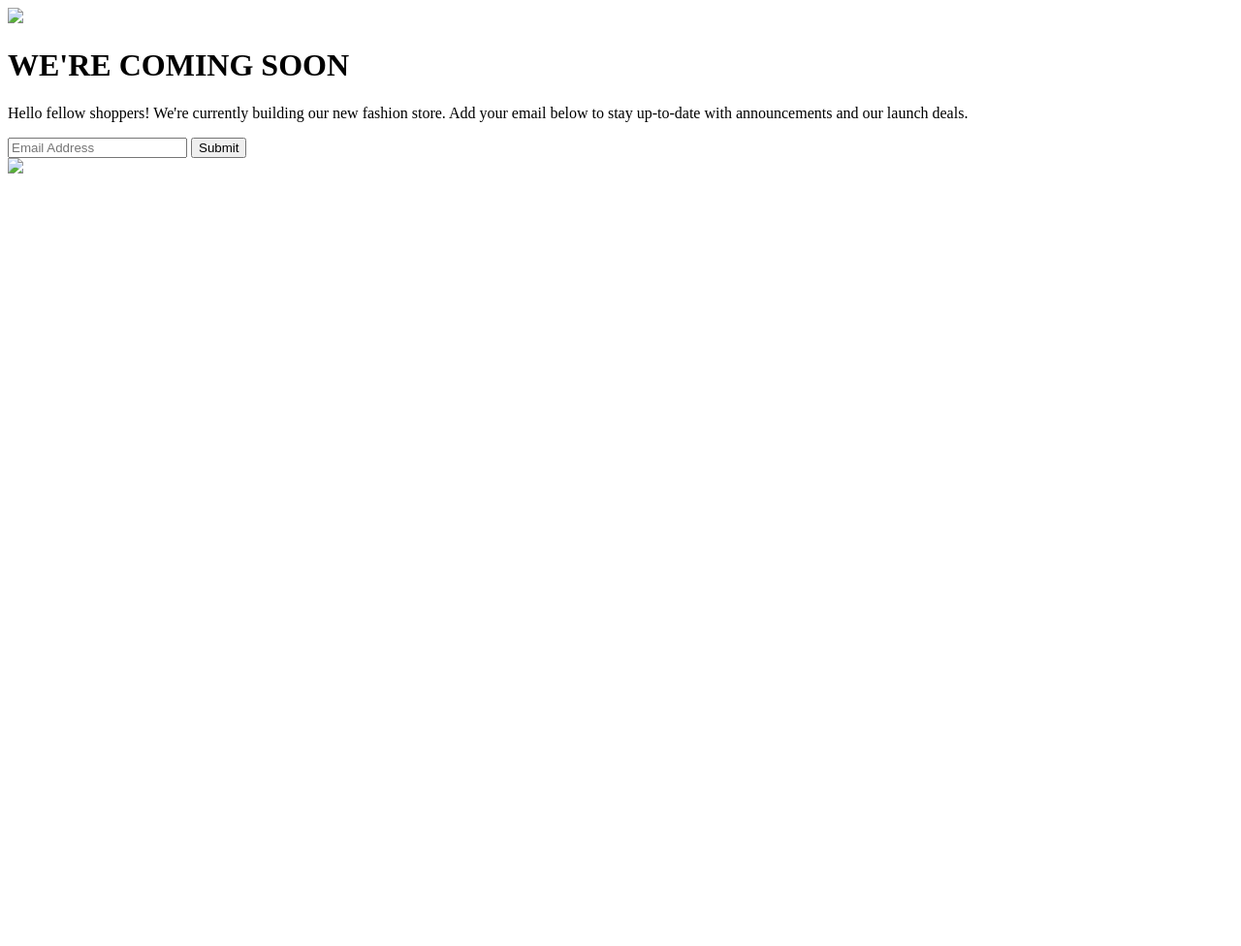
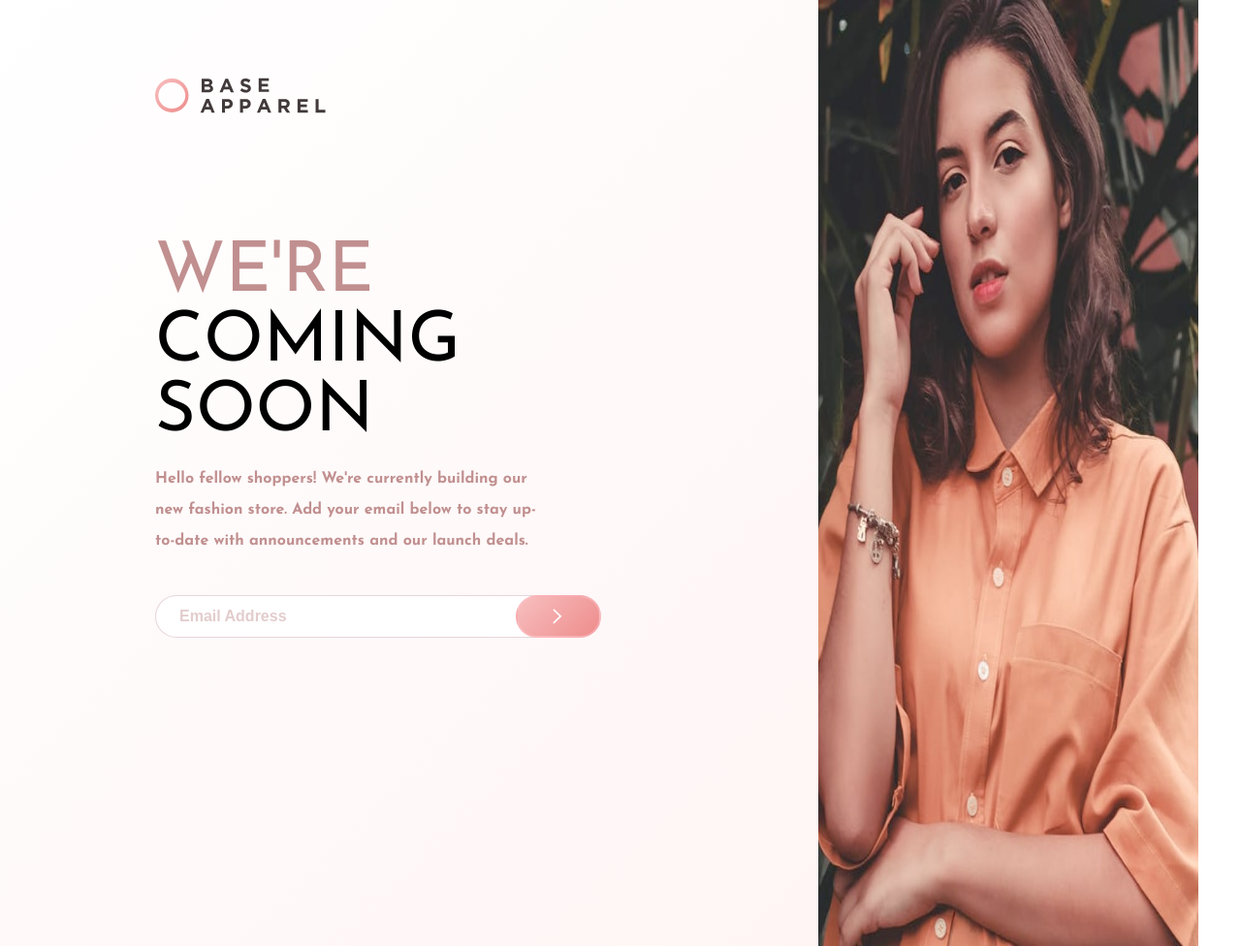
Before and after one commit to NERO-FAN/base-apparel-home-screen, a plain HTML site: page index.html in a window 1280 px wide. Shown: the whole page at 97% size. Before the commit the page ends 800 px from the top, so only its background shows below. Drawn offline with Linux system fonts and the light colour scheme.

Commit message:
Missing some styling, but most CSS and HTML reqs have been met

```diff
--- a/index.html
+++ b/index.html
@@ -3,22 +3,41 @@
 	<head>
 		<meta charset="UTF-8">
 		<title>Base Apparel</title>
+		<link rel="stylesheet" href="styles/coming-soon-page.css">
+		<style>
+			@font-face {
+				font-family: 'Josefin Sans';
+				src: url('fonts/JosefinSans-VariableFont_wght.ttf') format('truetype');
+			}
+		</style>
 	</head>
 	<body>
-		<div>
-			<img src="images/logo.svg">
-			<h1>WE'RE COMING SOON</h1>
-			<p>
-				Hello fellow shoppers! We're currently building our new fashion store. Add
-				your email below to stay up-to-date with announcements and our launch deals.
-			</p>
+		<div class="container">
+			<div class="page-text-container">
+				<div class="logo-image-container">
+					<img src="images/logo.svg" class="logo-image">
+				</div>
+				<div class="page-text">
+					<div>
+						<p class="other-words first-word">WE'RE</p>
+						<p class="other-words">COMING</p>
+						<p class="other-words">SOON</p>
+					</div>
+					<p class="intro-text">
+						Hello fellow shoppers! We're currently building our new fashion store. Add
+						your email below to stay up-to-date with announcements and our launch deals.
+					</p>
+					<div class="input-field">
+						<input class="text-input" type="text" name="email-address" placeholder="Email Address">
+						<button class="submit-button"></button>
+						<img class="arrow-image" src="images/icon-arrow.svg">
+					</div>
+				</div>
+			</div>
 			<div>
-				<input type="text" name="email-address" placeholder="Email Address">
-				<button>Submit</button>
+				<img class="model-image" src="images/hero-desktop.jpg">
 			</div>
 		</div>
-		<div>
-			<img src="images/hero-desktop.jpg">
-		</div>
+
 	</body>
 </html>
--- /dev/null
+++ b/styles/coming-soon-page.css
@@ -0,0 +1,91 @@
+body {
+    font-family: "Josefin Sans", sans-serif;
+    margin: 0 0 0 0;
+}
+
+.container {
+    display: grid;
+    min-height: 60.97rem;
+    grid-template-columns: 1.2fr 0.9fr;
+    grid-auto-rows: minmax(100px, auto);
+}
+
+.page-text-container{
+    background-image: linear-gradient(135deg, hsl(0, 0%, 100%), hsl(0, 100%, 98%)), url("../images/bg-pattern-desktop.svg");
+    display: grid;
+    justify-content: start;
+    padding: 5rem 14rem 12rem 10rem;
+}
+
+.logo-image {
+    width: 11rem;
+}
+
+.other-words {
+    font-weight: normal;
+    font-size: 4.5rem;
+    margin: 0 0 0 0;
+}
+
+.first-word {
+    color: hsl(0, 29%, 66%);
+}
+
+.intro-text {
+    color: hsl(0, 29%, 66%);
+    line-height: 2rem;
+    margin-bottom: 2.5rem;
+    margin-right: 4rem;
+}
+
+.page-text {
+    font-weight: 800;
+}
+
+
+.input-field {
+    position: relative;
+    display: inline-block;
+}
+
+.text-input {
+    width: 27rem;
+    height: 2.5rem;
+    border-radius: 2rem;
+    border: 1.5px solid rgba(205, 162, 170, 0.45);
+    padding-left: 1.5rem;
+}
+
+.text-input::placeholder {
+    color: rgba(193, 143, 143, 0.45);
+    font-size: 16px;
+    font-weight: bold;
+}
+
+.submit-button {
+    background: linear-gradient(135deg, hsl(0, 80%, 86%), hsl(0, 74%, 74%));
+    border-radius: 2rem;
+    border: 2px solid rgba(255, 192, 203, 0.45);
+    width: 5.5rem;
+    height: 2.75rem;
+    position: absolute;
+    top: 50%;
+    right: 0;
+    transform: translateY(-50%);
+    cursor: pointer;
+}
+
+.arrow-image {
+    width: 0.6rem;
+    height: 1rem;
+    position: absolute;
+    top: 50%;
+    right: 2.5rem; /* Adjust right spacing */
+    transform: translateY(-50%);
+    cursor: pointer;
+}
+
+.model-image {
+    width: 100%;
+    height: 100%;
+}
```
Also changed, not shown: fonts/JosefinSans-Italic-VariableFont_wght.ttf (added), fonts/JosefinSans-VariableFont_wght.ttf (added), images/bg-pattern-desktop.svg (added), images/favicon-32x32.png (added), images/hero-desktop.jpg (added), images/hero-mobile.jpg (added), images/icon-arrow.svg (added), images/icon-error.svg (added), images/logo.svg (added).
